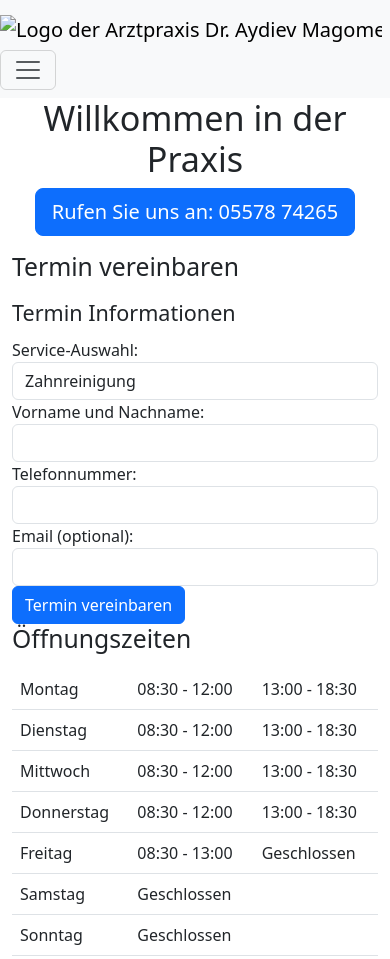
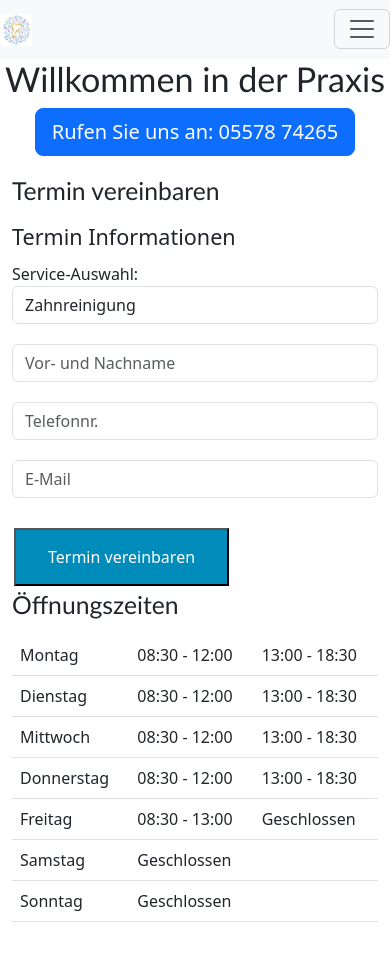
Before and after one commit to programxo/dentist-ordination, a website: page src/index.html in a window 390 px wide. Shown: the top 959 px of the page. Drawn offline with nearby package versions, Linux system fonts and the light colour scheme.

Commit message:
awdfesgd

```diff
--- a/src/css/styles.css
+++ b/src/css/styles.css
@@ -1,19 +1,89 @@
+/* Allgemeine Stile und Standard Schriftfamilie */
 body {
-    font-family: Arial, sans-serif;
+  font-family: Calibri, sans-serif;
+  font-size: 16px;
+  line-height: 1.6;
+  color: #333; /* dunkelgrau */
+  background-color: #f0f0f0; /* hellgrau */
 }
 
+h1, h2, h3, h4, h5, h6 {
+  font-family: 'Calibri', serif;
+}
+
+.navbar {
+  position: fixed;
+  top: 0;
+  width: 100%;
+}
+
+.cta-button {
+  background-color: #008CBA; /* blau */
+  color: white;
+  padding: 15px 32px;
+  text-align: center;
+  text-decoration: none;
+  display: inline-block;
+  font-size: 16px;
+  margin: 4px 2px;
+  cursor: pointer;
+}
+
+/* Stil für das Logo im Header */
 .header .logo {
   font-size: 2rem;
 }
 
+/* Stil für die Telefonnummer */
 .phone-number {
   font-size: 1.5rem;
 }
 
+/* Stil für Navigationslinks */
 .nav-link {
   font-size: 1.2rem;
+  margin-right: 10px;
 }
 
+/* Stil für den Footer-Text */
 .footer {
   font-size: 1rem;
 }
+
+/* Formular-Stile */
+.form-group {
+  margin-bottom: 20px;
+}
+
+button[type="submit"] {
+  margin-top: 10px;
+}
+
+/* Stil für den Jumbotron */
+.jumbotron {
+  margin-bottom: 20px;
+}
+
+/* Oberer Rand (margin-top) für die Container */
+.mt-5 {
+  margin-top: 50px !important;
+}
+
+/* Media queries für verschiedene Bildschirmgrößen */
+@media (max-width: 600px) {
+  .nav-link, .phone-number {
+      font-size: 1rem;
+  }
+}
+
+/* Farbschema */
+:root {
+  --main-color: #008cba;
+  --secondary-color: #f5f5f5;
+}
+
+/* Anwendung des Farbschemas */
+body {
+  background-color: var(--secondary-color);
+  color: var(--main-color);
+}
--- a/src/index.html
+++ b/src/index.html
@@ -4,13 +4,13 @@
 <head>
     <meta charset="UTF-8">
     <meta name="viewport" content="width=device-width, initial-scale=1.0">
-    <meta name="description" content="Eine Beschreibung Ihrer Website">
-    <meta name="keywords" content="Einige,Schlüsselwörter,für,Ihre,Website">
-    <meta property="og:title" content="Ihr Seitentitel" />
-    <meta property="og:description" content="Eine kurze Beschreibung Ihrer Website" />
-    <meta property="og:image" content="URL zu einem Vorschaubild für Ihre Website" />
+    <meta name="description" content="Arztpraxis Dr. Aydiev Magomed">
+    <meta name="keywords" content="Zahnarzt, Ordination, Aydiev, Magomed, Zahn, Zahnreinigung">
+    <meta property="og:title" content="Zahnarzt Aydiev" />
+    <meta property="og:description" content="Arztpraxis Dr. Aydiev Magomed" />
+    <meta property="og:image" content="img/icon.ico" />
 
-    <link rel="stylesheet" href="css/style.css">
+    <link rel="stylesheet" href="css/styles.css">
     <link rel="icon" href="img/icon.ico">
 
     <link href="https://cdn.jsdelivr.net/npm/bootstrap@5.3.0/dist/css/bootstrap.min.css" rel="stylesheet" integrity="sha384-9ndCyUaIbzAi2FUVXJi0CjmCapSmO7SnpJef0486qhLnuZ2cdeRhO02iuK6FUUVM" crossorigin="anonymous">
@@ -22,7 +22,7 @@
     <header>
         <nav class="navbar navbar-expand-lg navbar-light bg-light" aria-label="Main navigation">
             <a class="navbar-brand" href="#" aria-label="Home">
-                <img src="img/icon.ico" alt="Logo der Arztpraxis Dr. Aydiev Magomed" loading="lazy" style="height: 30px;">
+                <img src="img/icon.ico" alt="Logo der Arztpraxis Dr. Aydiev Magomed" loading="lazy">
             </a>
             <button class="navbar-toggler" type="button" data-toggle="collapse" data-target="#navbarNav"
                 aria-controls="navbarNav" aria-expanded="false" aria-label="Toggle navigation">
@@ -64,18 +64,15 @@
                                 </select>
                             </div>
                             <div class="form-group">
-                                <label for="name">Vorname und Nachname:</label>
-                                <input type="text" id="name" name="name" class="form-control" required>
+                                <input type="text" id="name" name="name" class="form-control" placeholder="Vor- und Nachname" required>
                             </div>
                             <div class="form-group">
-                                <label for="phone">Telefonnummer:</label>
-                                <input type="tel" id="phone" name="phone" class="form-control" required>
+                                <input type="tel" id="phone" name="phone" class="form-control" placeholder="Telefonnr." required>
                             </div>
                             <div class="form-group">
-                                <label for="email">Email (optional):</label>
-                                <input type="email" id="email" name="email" class="form-control">
+                                <input type="email" id="email" name="email" class="form-control" placeholder="E-Mail">
                             </div>
-                            <button type="submit" class="btn btn-primary">Termin vereinbaren</button>
+                            <button type="submit" class="cta-button">Termin vereinbaren</button>
                         </fieldset>
                     </form>
                 </div>
--- a/src/styles.css
+++ /dev/null
@@ -1,136 +0,0 @@
-
-        * {
-            box-sizing: border-box;
-        }
-
-        body {
-            font-family: Arial, sans-serif;
-            margin: 0;
-            padding: 0;
-        }
-
-        .header {
-            display: flex;
-            justify-content: space-between;
-            align-items: center;
-            padding: 20px;
-            background-color: #f8f9fa;
-        }
-
-        .logo {
-            font-size: 1.5em;
-        }
-
-        .nav-links {
-            list-style-type: none;
-        }
-
-        .nav-links li {
-            display: inline;
-            margin-right: 20px;
-        }
-
-        .welcome {
-            text-align: center;
-            padding: 50px;
-            background-image: url('willkommen.jpg');
-            background-repeat: no-repeat;
-            background-size: cover;
-        }
-
-        .phone-number {
-            text-align: right;
-        }
-        .reviews, .contact-info, .message-form {
-            padding: 20px;
-        }
-
-        .reviews-item, .contact-info-item {
-            margin-bottom: 20px;
-        }
-
-        .message-form input, .message-form textarea, .message-form button {
-            display: block;
-            width: 100%;
-            margin-bottom: 10px;
-        }
-
-        .item {
-            flex: 1 0 21%; /* wachsen, schrumpfen, Basis */
-            margin: 1%; /* um gleichmäßige Ränder zu schaffen */
-            padding: 10px;
-        }
-
-        /* CSS für große Bildschirme (Desktops, Laptops) */
-        .container {
-            display: flex;
-            justify-content: space-between;
-            flex-wrap: wrap;
-        }
-
-        .appointment-form, .opening-hours, .contact-info, .message-form {
-            width: 45%;
-            margin: 2%;
-        }
-
-        /* CSS für kleine Bildschirme (Tablets, Handys) */
-        @media (max-width: 768px) {
-        .appointment-form, .opening-hours, .contact-info, .message-form {
-            width: 100%;
-        }
-
-        /* CSS für große Bildschirme (Desktops, Laptops) */
-        body {
-            font-size: 16px;
-        }
-
-        /* CSS für kleine Bildschirme (Tablets, Handys) */
-        @media (max-width: 768px) {
-        body {
-        font-size: 14px;
-        }
-        }
-
-        .openinghours {
-            font-family:Lucida Console;
-            border-radius:4px;
-            margin:10px;
-            box-shadow: 0 0 10px black;
-            padding:0 10px 0 10px;
-            overflow: hidden;
-            display: inline-block;
-        }
-        .openinghourscontent {
-            float:left;
-        }
-        .openinghourscontent h2 {
-            display:block;
-            text-align:center;
-            margin-top:.33em;
-        }
-        .openinghourscontent button {
-            color:white;
-            font-family:Courier New;
-            font-size:large;
-            font-weight:bolder;
-            background-color:#4679BD;
-            border-radius:4px;
-            width:100%;
-            margin-bottom:10px;
-        }
-        .today {
-            color: #8AC007;
-        }
-        .opening-hours-table tr td:first-child {
-            font-weight:bold;
-        }
-
-        .opening-hours-table tr td {
-            padding:5px;
-        }
-
-        img {
-            max-width: 100%;
-            height: auto;
-        }
-}
```
Also changed, not shown: src/img/icon.ico (renamed from src/icon.ico), src/img/icon.svg (renamed from src/icon.svg). Lines whose indentation alone changed are shown as unchanged.
